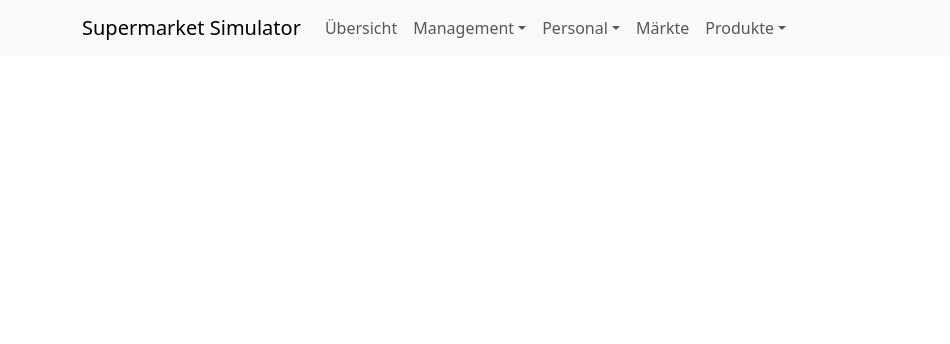
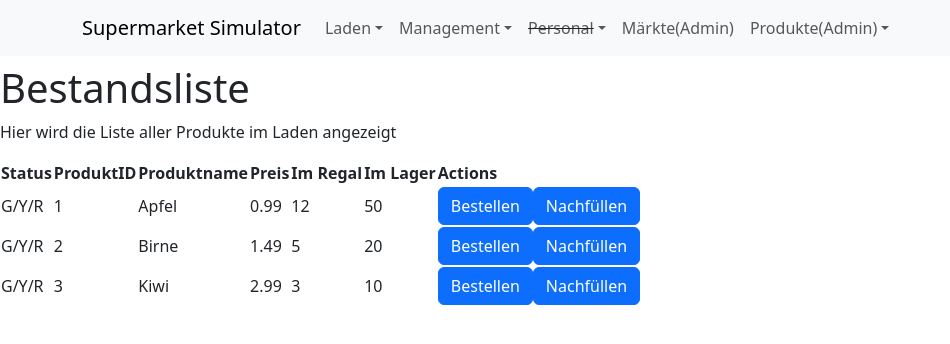
Before and after one commit to Khorm247/supermarket-sim, a React (Vite) app in the folder frontend/: page /api/inventory in a window 1280 px wide. Shown: the top 344 px of the page, without its empty margins (0-950 px from the left). Built offline with nearby package versions, Linux system fonts and the light colour scheme; no server answers; the HTML template or start-up script is replaced by a standard one.

Commit message:
added dummy pages: Overview.tsx, Upgrade.tsx, Inventory.tsx update NavBar.tsx links update routes for App.tsx

```diff
--- a/frontend/src/App.tsx
+++ b/frontend/src/App.tsx
@@ -7,6 +7,9 @@ import NewProduct from "./pages/products/NewProduct.tsx";
 import useProduct from "./hooks/useProduct.ts";
 import EditProduct from "./pages/products/EditProduct.tsx";
 import DeleteProduct from "./pages/products/DeleteProduct.tsx";
+import Overview from "./pages/market/Overview.tsx";
+import Inventory from "./pages/market/Inventory.tsx";
+import Upgrade from "./pages/market/Upgrade.tsx";
 
 export default function App() {
 
@@ -15,14 +18,15 @@ export default function App() {
     return (
         <>
             <Routes>
-                <Route path="/" element={<h1>Home</h1>} />
+                <Route path="/" element={<Overview/>} />
+                <Route path="/api/inventory" element={<Inventory/>}/>
                 <Route path="/api/markets" element={<MarketList/>}/>
                 <Route path="/api/products" element={<ProductList products={products}/>}/>
                 <Route path="/api/products/new" element={<NewProduct saveProduct={saveProduct}/>}/>
                 <Route path="/api/products/:id" element={<h1>Home</h1>}/>
                 <Route path="/api/products/:id/edit" element={<EditProduct updateProduct={updateProduct}/>}/>
                 <Route path="/api/products/:id/delete" element={<DeleteProduct deleteProduct={deleteProduct}/>}/>
-                <Route path="/api/markets/:id" element={<h1>Home</h1>}/>
+                <Route path="/api/upgrade" element={<Upgrade/>}/>
             </Routes>
             <NavBar />
         </>
--- a/frontend/src/components/NavBar.tsx
+++ b/frontend/src/components/NavBar.tsx
@@ -8,27 +8,29 @@ export default function NavBar() {
     return (
         <Navbar fixed={"top"} variant="light" expand="lg" className="bg-body-tertiary">
             <Container>
-                <Navbar.Brand href="#home">Supermarket Simulator</Navbar.Brand>
+                <Navbar.Brand as={Link} to={"/"}>Supermarket Simulator</Navbar.Brand>
                 <Navbar.Toggle aria-controls="basic-navbar-nav" />
                 <Navbar.Collapse id="basic-navbar-nav">
                     <Nav className="me-auto">
-                        <Link className="nav-link" to={"/"}>Übersicht</Link>
+                        <NavDropdown title={"Laden"} id={"basic-nav-dropdown"}>
+                            <NavDropdown.Item as={Link} to={"/"}>Ladenübersicht</NavDropdown.Item>
+                            <NavDropdown.Item as={Link} to={"/api/inventory"}>Bestandsliste</NavDropdown.Item>
+                        </NavDropdown>
                         <NavDropdown title="Management" id="basic-nav-dropdown">
-                            <NavDropdown.Item as={Link} to="#action/3.1">Personal einstellen</NavDropdown.Item>
-                            <NavDropdown.Item as={Link} to="#action/3.2">Laden ausbauen</NavDropdown.Item>
-                            <NavDropdown.Item as={Link} to="#action/3.3">Waren bestellen</NavDropdown.Item>
+                            <NavDropdown.Item as={Link} to="/api/upgrade">Laden ausbauen</NavDropdown.Item>
+                            <NavDropdown.Item as={Link} to="#action/3.1"><del>Personal einstellen</del></NavDropdown.Item>
                             <NavDropdown.Divider />
                             <NavDropdown.Item as={Link} to="#action/3.4"><del>Preise festlegen</del></NavDropdown.Item>
                         </NavDropdown>
-                        <NavDropdown title="Personal" id="basic-nav-dropdown">
+                        <del><NavDropdown title="Personal" id="basic-nav-dropdown">
                             <NavDropdown.Item as={Link} to="#action/4.1">Kasse</NavDropdown.Item>
                             <NavDropdown.Item as={Link} to="#action/4.2">Lagerung</NavDropdown.Item>
                             <NavDropdown.Item as={Link} to="#action/4.3">Reinigung</NavDropdown.Item>
                             <NavDropdown.Divider />
                             <NavDropdown.Item as={Link} to="#action/4.4"><del>Filialleiter</del></NavDropdown.Item>
-                        </NavDropdown>
-                        <Link className="nav-link" to={"/api/markets"}>Märkte</Link>
-                        <NavDropdown title={"Produkte"} id={"basic-nav-dropdown"}>
+                        </NavDropdown></del>
+                        <Link className="nav-link" to={"/api/markets"}>Märkte(Admin)</Link>
+                        <NavDropdown title={"Produkte(Admin)"} id={"basic-nav-dropdown"}>
                             <NavDropdown.Item as={Link} to={"/api/products"}>Produktliste</NavDropdown.Item>
                             <NavDropdown.Item as={Link} to={"/api/products/new"}>Neues Produkt</NavDropdown.Item>
                         </NavDropdown>
--- /dev/null
+++ b/frontend/src/pages/market/Inventory.tsx
@@ -0,0 +1,61 @@
+import {Button} from "react-bootstrap";
+
+export default function Inventory() {
+    return (
+        <div>
+            <h1>Bestandsliste</h1>
+            <p>Hier wird die Liste aller Produkte im Laden angezeigt</p>
+            <table>
+                <thead>
+                    <tr>
+                        <th>Status</th>
+                        <th>ProduktID</th>
+                        <th>Produktname</th>
+                        <th>Preis</th>
+                        <th>Im Regal</th>
+                        <th>Im Lager</th>
+                        <th>Actions</th>
+                    </tr>
+                </thead>
+                <tbody>
+                    <tr>
+                        <td>G/Y/R</td>
+                        <td>1</td>
+                        <td>Apfel</td>
+                        <td>0.99</td>
+                        <td>12</td>
+                        <td>50</td>
+                        <td>
+                            <Button>Bestellen</Button>
+                            <Button>Nachfüllen</Button>
+                        </td>
+                    </tr>
+                    <tr>
+                        <td>G/Y/R</td>
+                        <td>2</td>
+                        <td>Birne</td>
+                        <td>1.49</td>
+                        <td>5</td>
+                        <td>20</td>
+                        <td>
+                            <Button>Bestellen</Button>
+                            <Button>Nachfüllen</Button>
+                        </td>
+                    </tr>
+                    <tr>
+                        <td>G/Y/R</td>
+                        <td>3</td>
+                        <td>Kiwi</td>
+                        <td>2.99</td>
+                        <td>3</td>
+                        <td>10</td>
+                        <td>
+                            <Button>Bestellen</Button>
+                            <Button>Nachfüllen</Button>
+                        </td>
+                    </tr>
+                </tbody>
+            </table>
+        </div>
+    )
+}
--- /dev/null
+++ b/frontend/src/pages/market/Overview.tsx
@@ -0,0 +1,9 @@
+export default function Overview() {
+    return (
+        <div>
+            <h1>Overview</h1>
+            <p>Auflistung aller wichtigen Werte</p>
+            <p>Zum Beispiel Geld, Lagerbestand, Regalbestand, usw</p>
+        </div>
+    )
+}
--- /dev/null
+++ b/frontend/src/pages/market/Upgrade.tsx
@@ -0,0 +1,13 @@
+import {Button} from "react-bootstrap";
+
+export default function Upgrade() {
+    return (
+        <div>
+            <h1>Laden ausbauen</h1>
+            <p><Button>Produktlizenz kaufen</Button></p>
+            <p><Button>Regalplatz erweitern</Button></p>
+            <p><Button>Lagerplatz erweitern</Button></p>
+            <p><Button>Personal schulen</Button></p>
+        </div>
+    )
+}
```
